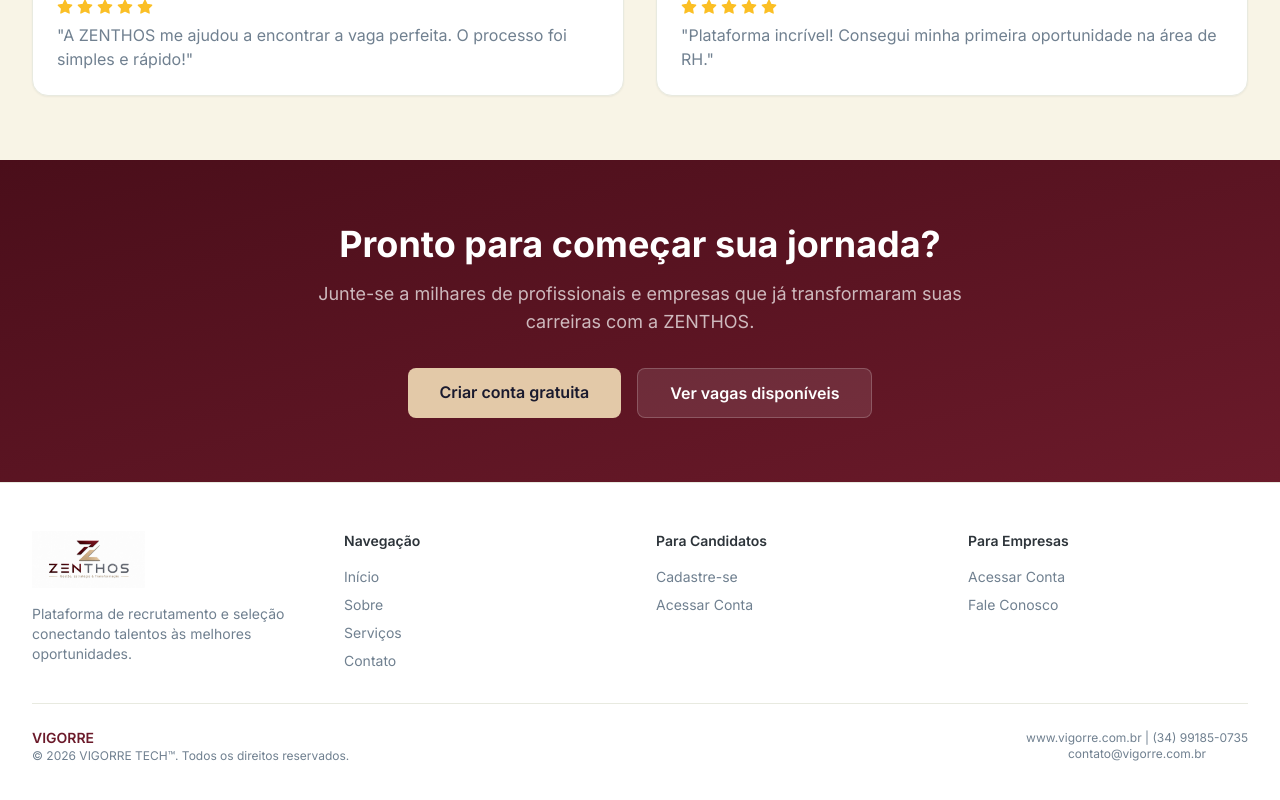
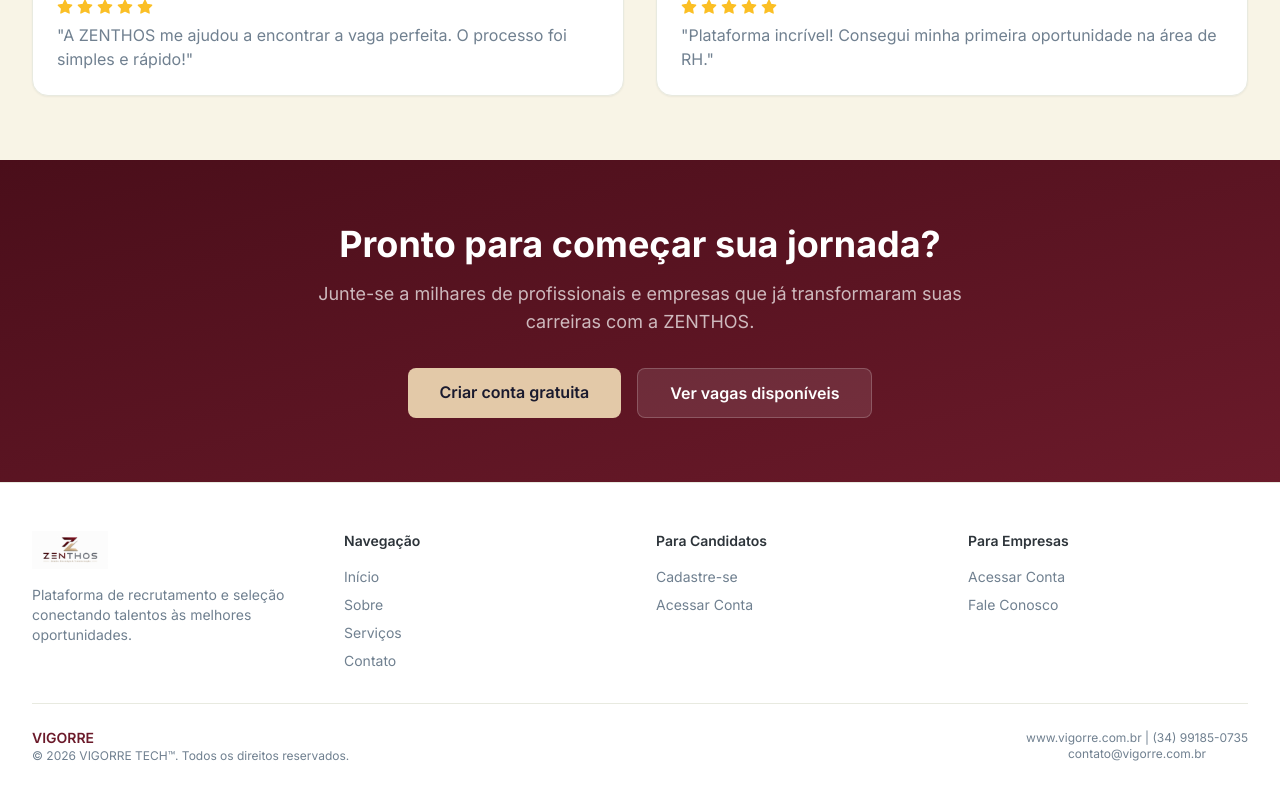
Before and after one commit to trivoroficial/consult_recruit, a Next.js app: page / in a window 1280 px wide. Shown: the part 3227-4027 px from the top of the page. Built offline with nearby package versions, Linux system fonts and the light colour scheme; no server answers; the database is empty.

Commit message:
Modify logo image dimensions in Footer component
Updated logo image to have a fixed width of 2cm with proportional height.

```diff
--- a/src/components/layout/Footer.tsx
+++ b/src/components/layout/Footer.tsx
@@ -21,8 +21,19 @@ export function Footer() {
       <div className="max-w-7xl mx-auto px-4 sm:px-6 lg:px-8 py-12">
         <div className="grid grid-cols-1 md:grid-cols-4 gap-8">
 
+          {/* COLUNA 1 - LOGO */}
           <div>
-            <img src="/logo.png" alt="ZENTHOS" className="h-[1.5cm] w-auto object-contain" />
+            {/* LOGO - 2cm de largura com altura proporcional */}
+            <img
+              src="/logo.png"
+              alt="ZENTHOS"
+              className="object-contain"
+              style={{
+                width: '2cm',      // 2cm de largura
+                height: 'auto',    // altura proporcional
+                maxHeight: '2cm',  // limite máximo
+              }}
+            />
             <p className="text-sm text-[#708090] mt-4 max-w-xs">
               Plataforma de recrutamento e seleção conectando talentos às melhores oportunidades.
             </p>
```
